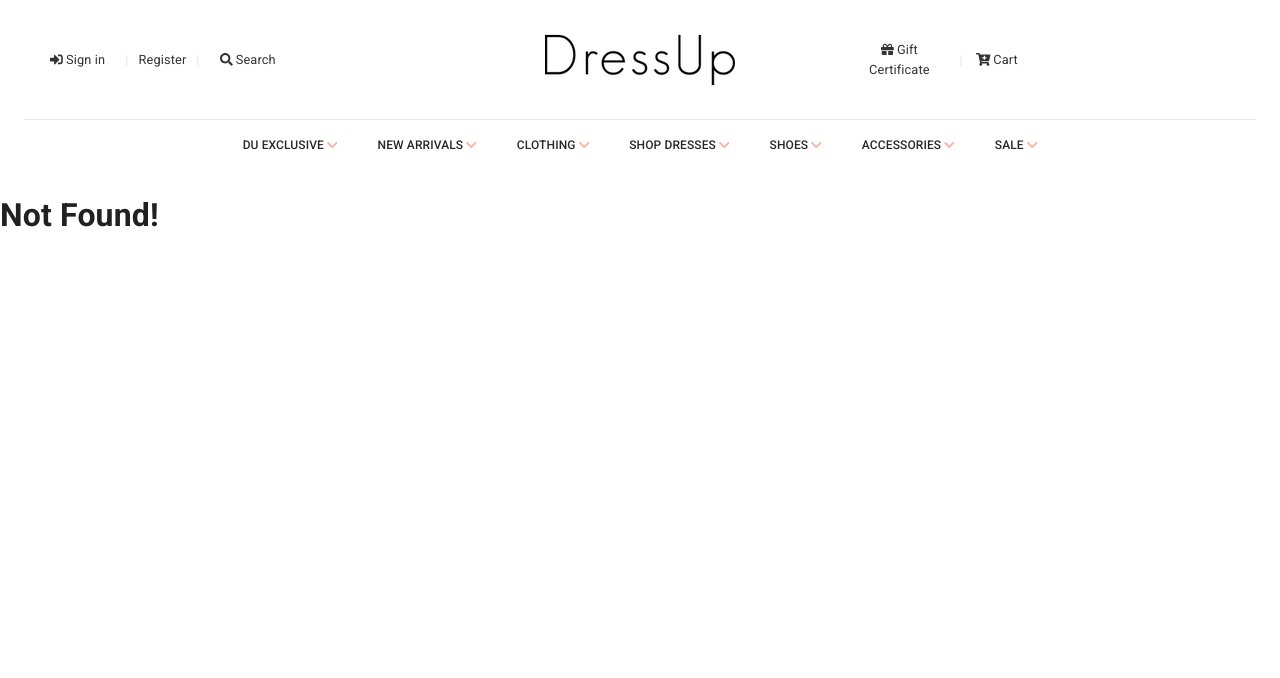
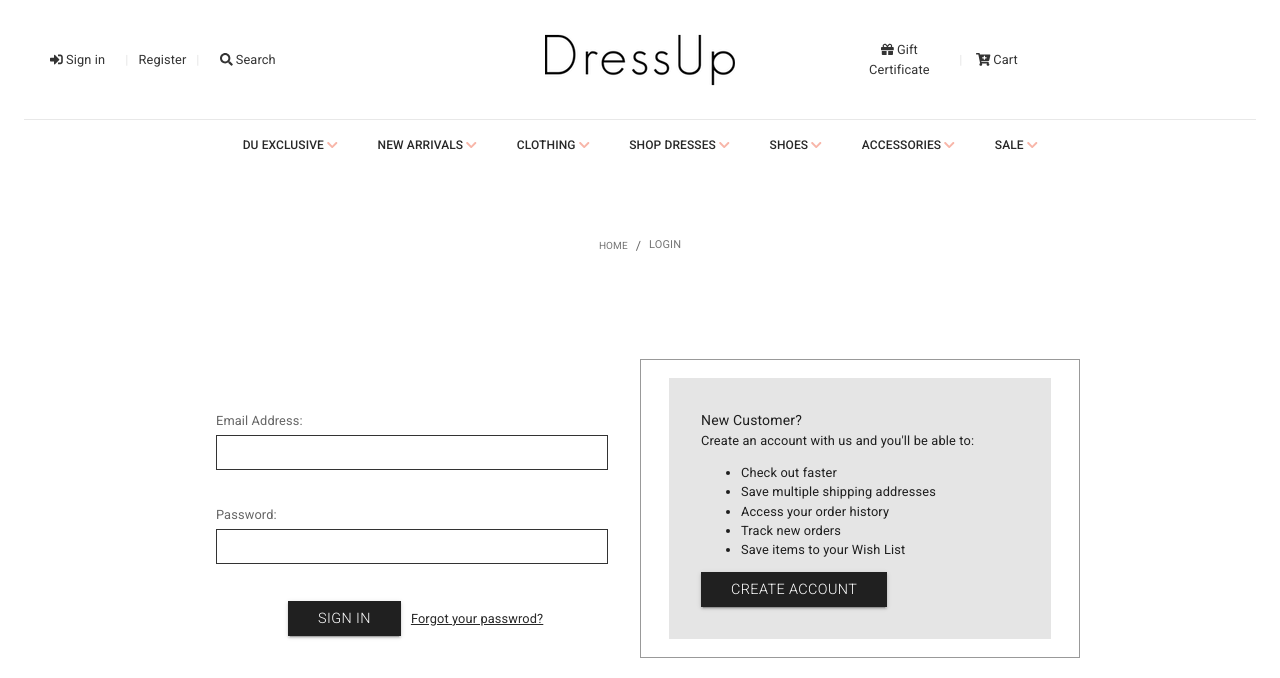
Before and after one commit to trieuminh98/dress-up-shop, a React (Create React App) app in the folder client/: page /login in a window 1280 px wide. Before the commit this address had no page. Shown: the top 678 px of the page. Built offline with nearby package versions, Linux system fonts and the light colour scheme.

Commit message:
Create login page

```diff
--- a/client/src/common/mapping/mapping.tsx
+++ b/client/src/common/mapping/mapping.tsx
@@ -1 +1,4 @@
-export const breachScrumSubContent = new Map([['/register', 'create account']]);
+export const breachScrumSubContent = new Map([
+  ['/register', 'create account'],
+  ['/login', 'login'],
+]);
--- a/client/src/pages/RegisterPage/RegisterForm/index.tsx
+++ b/client/src/pages/RegisterPage/RegisterForm/index.tsx
@@ -61,7 +61,7 @@ function RegisterForm(props: any) {
             {isSelectBox ? (
               <SelectField {...{ form, name, label, isRequired, menuItems }} {...{ form }} />
             ) : (
-              <InputField autoFocus placeholder='e.g. Kelly' {...{ form, name, label, isRequired, type }} />
+              <InputField {...{ form, name, label, isRequired, type }} />
             )}
           </Grid>
         ))}
--- /dev/null
+++ b/client/src/pages/SignInPage/SignInForm/index.tsx
@@ -0,0 +1,59 @@
+import { Box, Grid, Typography } from '@mui/material';
+import InputField from 'formControl/inputField';
+import CustomizedButtons from 'providers/Button';
+import React from 'react';
+import { useForm } from 'react-hook-form';
+import { Link } from 'react-router-dom';
+
+function SignInForm(props: any) {
+  const { onSubmit, handleOnClick } = props;
+
+  const form = useForm({
+    mode: 'all',
+    defaultValues: {
+      email: '',
+      password: '',
+    },
+  });
+
+  const { handleSubmit } = form;
+
+  return (
+    <Box component='form' onSubmit={handleSubmit(onSubmit)} noValidate sx={{ mt: 13, ml: 5, mr: 5 }}>
+      <Grid container spacing={0} columns={{ xs: 4, sm: 8, md: 12 }}>
+        <Grid item xs={4} sm={8} md={6} sx={{ m: 'auto', pl: 10 }}>
+          <Box sx={{ m: 4 }}>
+            <InputField name='email' label='Email Address:' isRequired={false} type='email' {...{ form }} />
+          </Box>
+          <Box sx={{ m: 4 }}>
+            <InputField name='password' label='Password:' isRequired={false} type='password' {...{ form }} />
+          </Box>
+          <Box sx={{ ml: 13 }}>
+            <CustomizedButtons content='SIGN IN' type='submit' variant='contained' />
+            <Link style={{ textDecoration: 'underline', display: 'inline-block' }} to='/register'>
+              <Typography sx={{ margin: '10px', fontSize: '0.8rem' }}>Forgot your passwrod?</Typography>
+            </Link>
+          </Box>
+        </Grid>
+        <Grid item xs={4} sm={8} md={6}>
+          <Box sx={{ p: '10px 20px', border: '1px solid #999', mr: 12 }}>
+            <Box sx={{ m: 1, backgroundColor: '#e5e5e5', p: 4 }}>
+              <Box sx={{ fontSize: '14px' }}>New Customer?</Box>
+              <Box sx={{ fontSize: '0.8rem' }}>Create an account with us and you'll be able to:</Box>
+              <ul style={{ fontSize: '0.8rem' }}>
+                <li>Check out faster</li>
+                <li>Save multiple shipping addresses</li>
+                <li>Access your order history</li>
+                <li>Track new orders</li>
+                <li>Save items to your Wish List</li>
+              </ul>
+              <CustomizedButtons content='CREATE ACCOUNT' onClick={handleOnClick} variant='contained' />
+            </Box>
+          </Box>
+        </Grid>
+      </Grid>
+    </Box>
+  );
+}
+
+export default SignInForm;
--- /dev/null
+++ b/client/src/pages/SignInPage/index.tsx
@@ -0,0 +1,26 @@
+import React from 'react';
+import PropTypes from 'prop-types';
+import CustomizedBreadcrumbs from 'providers/breadscrum';
+import { Container } from '@mui/material';
+import SignInForm from './SignInForm';
+import { useHistory } from 'react-router-dom';
+
+function SignInPage(props: any) {
+  const history = useHistory();
+  const onSubmit = async (data: any) => {
+    console.log('submit');
+  };
+
+  const handleOnClick = () => {
+    history.push('/register')
+  };
+
+  return (
+    <Container maxWidth='lg' sx={{ pt: 4.5 }}>
+      <CustomizedBreadcrumbs />
+      <SignInForm {...{ onSubmit, handleOnClick }} />
+    </Container>
+  );
+}
+
+export default SignInPage;
--- a/client/src/routes.tsx
+++ b/client/src/routes.tsx
@@ -1,5 +1,6 @@
 import HomePage from 'pages/homePage';
 import RegisterPage from 'pages/RegisterPage';
+import SignInPage from 'pages/SignInPage';
 import React from 'react';
 import { Route, Switch } from 'react-router-dom';
 import { RenderRoutesProps, Routes } from './common/types/types';
@@ -25,7 +26,8 @@ const ROUTES = [
       },
     ],
   },
-  { path: '/register', key: 'APP_LOGIN', exact: true, component: RegisterPage },
+  { path: '/register', key: 'APP_REGISTER', exact: true, component: RegisterPage },
+  { path: '/login', key: 'APP_LOGIN', exact: true, component: SignInPage },
 ] as Routes[];
 
 export function RenderRoutes(props: RenderRoutesProps) {
```
